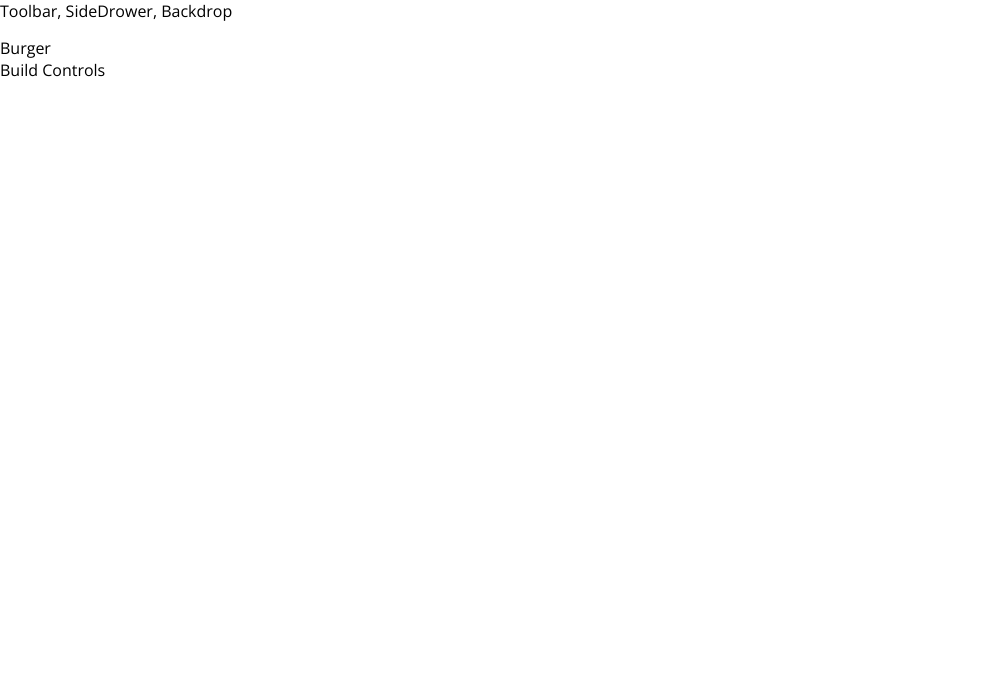
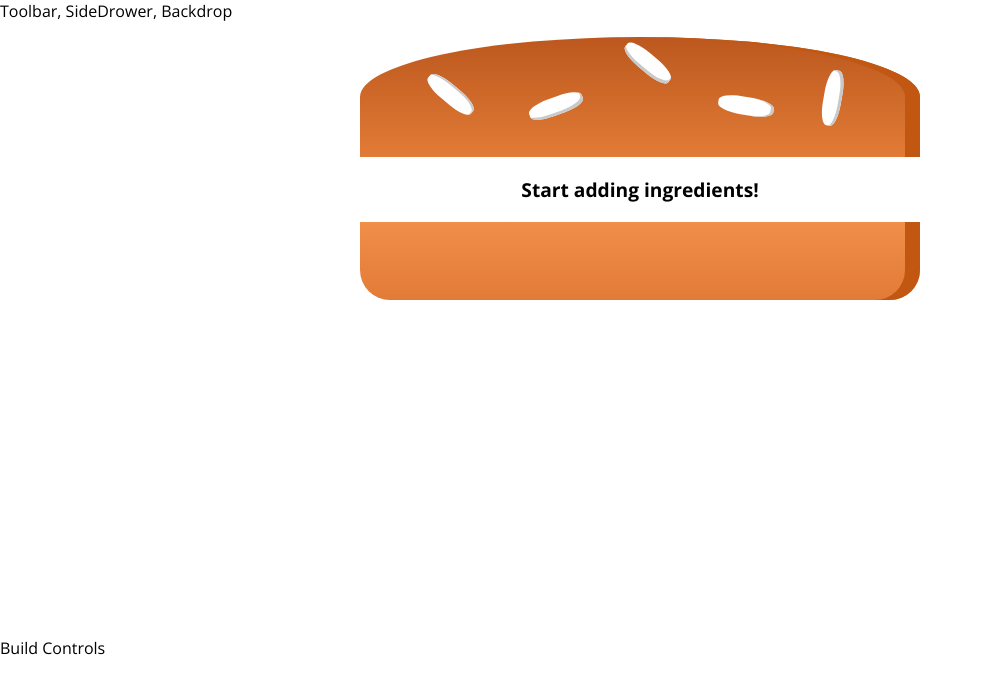
Before and after one commit to Tak113/react-burger, a React (Create React App) app: page / in a window 1280 px wide. Shown: the top 694 px of the page, without its empty margins (0-983 px from the left). Built offline with nearby package versions, Linux system fonts and the light colour scheme.

Commit message:
dynamic ingredients

```diff
--- a/package.json
+++ b/package.json
@@ -6,6 +6,7 @@
     "@testing-library/jest-dom": "^5.11.6",
     "@testing-library/react": "^11.2.2",
     "@testing-library/user-event": "^12.3.0",
+    "prop-types": "^15.7.2",
     "react": "^17.0.1",
     "react-dom": "^17.0.1",
     "react-scripts": "4.0.1",
--- a/src/components/Burger/Burger.js
+++ b/src/components/Burger/Burger.js
@@ -0,0 +1,30 @@
+import React from 'react';
+
+import classes from './Burger.module.css';
+import BurgerIngredient from './BurgerIngredient/BurgerIngredient';
+
+const burger = (props) => {
+	//passing ingredients
+	let transformedIngredients = Object.keys(props.ingredients)
+		.map(igKey => {
+			return [...Array(props.ingredients[igKey])].map((_, i) => {
+				return <BurgerIngredient key={igKey + i} type={igKey} />;
+			});
+		})
+		.reduce((arr, el) => { //changing array type to be flat
+			return arr.concat(el)
+		}, []);
+	if (transformedIngredients.length === 0) {
+		transformedIngredients = <p>Start adding ingredients!</p>;
+	}
+	// console.log(transformedIngredients);
+	return (
+		<div className={classes.Burger}>
+			<BurgerIngredient type="bread-top" />
+			{transformedIngredients}
+			<BurgerIngredient type="bread-bottom" />
+		</div>
+	);
+};
+
+export default burger;
--- /dev/null
+++ b/src/components/Burger/Burger.module.css
@@ -0,0 +1,30 @@
+.Burger {
+	width: 100%;
+	margin: auto;
+	height: 250px;
+	/*overflow: scroll;*/
+	text-align: center;
+	font-weight: bold;
+	font-size: 1.2rem;
+}
+
+ @media (min-width: 500px) and (min-height: 400px) {
+	.Burger {
+		width : 350px;
+		height: 300px;
+	}
+}
+
+ @media (min-width: 500px) and (min-height: 401px) {
+	.Burger {
+		width : 450px;
+		height: 400px;
+	}
+}
+
+@media (min-width: 1000px) and (min-height: 700px) {
+	.Burger {
+		width : 700px;
+		height: 600px;
+	}
+}
--- a/src/containers/BurgerBuilder/BurgerBuilder.js
+++ b/src/containers/BurgerBuilder/BurgerBuilder.js
@@ -1,12 +1,28 @@
 import React, { Component } from 'react';
 
 import Aux from '../../hoc/Aux';
+import Burger from '../../components/Burger/Burger';
 
 class BurgerBuilder extends Component {
+	// alternative to state function below
+	// constructor() {
+	// 	super(props);
+	// 	this.state = {...}
+	// }
+
+	state = {
+		ingredients: {
+			salad: 0,
+			bacon: 0,
+			cheese: 0,
+			meat: 0
+		}
+	}
+
 	render () {
 		return (
 			<Aux>
-				<div>Burger</div>
+				<Burger ingredients={this.state.ingredients} />
 				<div>Build Controls</div>
 			</Aux>
 		);
```
Also changed, not shown: 2 other files (tests, documents, lock files or other folders).
